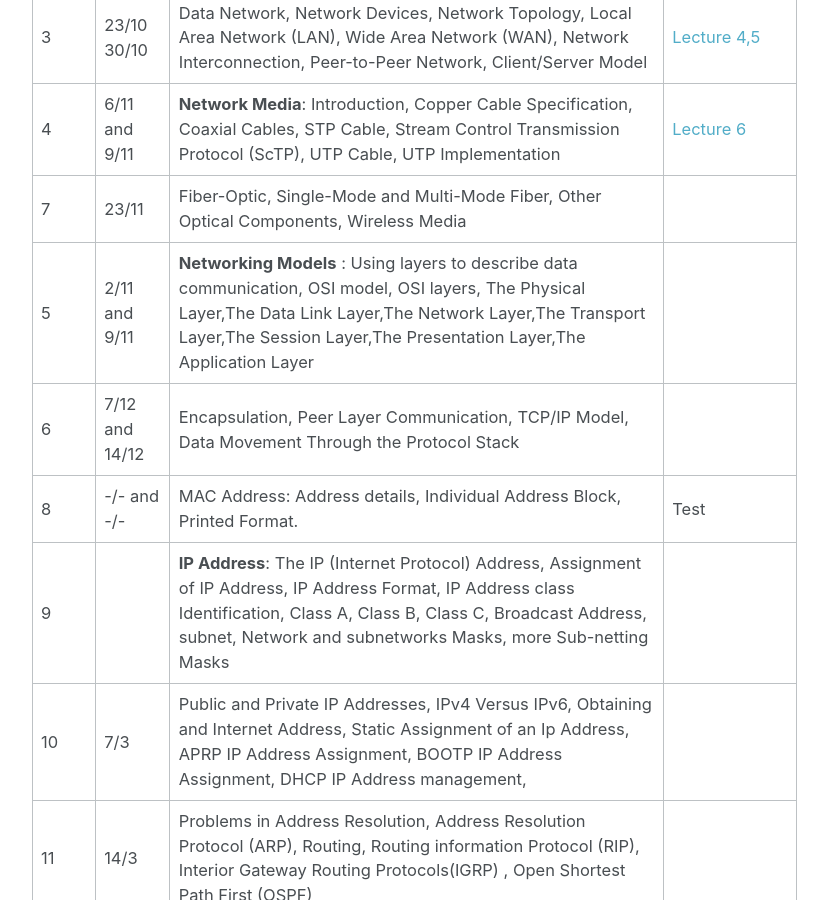
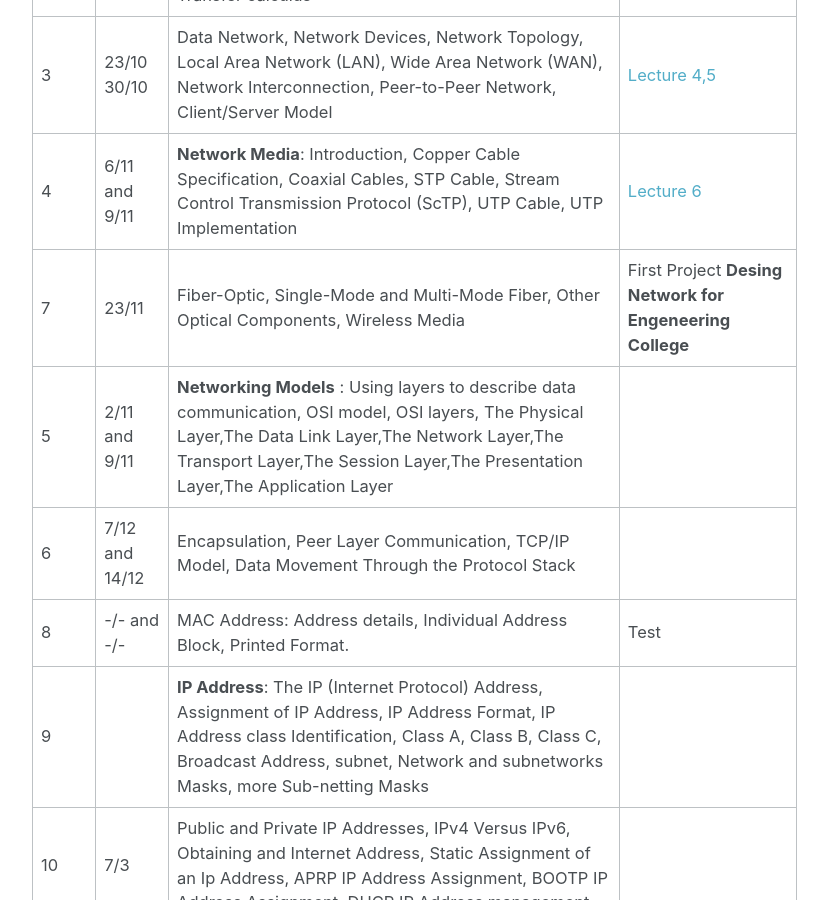
Before and after one commit to alaidi/alaidi.github.io, a Jekyll site: the page built from _posts/courses/2016-2017/2016-9-25-Computer-Network.markdown, in a window 1280 px wide and 900 px high, scrolled down 914 px. Shown: the whole window, without its empty margins (252-1080 px from the left). Built offline with Jekyll 4.4.1, drawn with Linux system fonts in a browser that asks for light colours.

Commit message:
update newtork

```diff
--- a/_posts/courses/2016-2017/2016-9-25-Computer-Network.markdown
+++ b/_posts/courses/2016-2017/2016-9-25-Computer-Network.markdown
@@ -24,7 +24,7 @@
 | 2    | 16/10           | **Networking Fundamentals**: Bandwidth, Digital Versus Analog Bandwidth, Bandwidth Measurement, Bandwidth Limitation, Bandwidth Troughput and Data Transfer calculus | [Lecture 1,2,3][ch1]                                                  |
 | 3    | 23/10 <br>30/10 | Data Network, Network Devices, Network Topology, Local Area Network (LAN), Wide Area Network (WAN), Network Interconnection, Peer-to-Peer Network, Client/Server Model |       [Lecture 4,5][ch2]                                            |
 | 4    | 6/11 and 9/11   | **Network Media**: Introduction, Copper Cable Specification, Coaxial Cables, STP Cable,  Stream Control Transmission Protocol (ScTP), UTP Cable, UTP Implementation                                                  |[Lecture 6][ch3]       |
-| 7    | 23/11           | Fiber-Optic, Single-Mode and Multi-Mode Fiber, Other Optical Components, Wireless Media                                   |                                                                                                                  |
+| 7    | 23/11           | Fiber-Optic, Single-Mode and Multi-Mode Fiber, Other Optical Components, Wireless Media                                   |  First Project **Desing Network for Engeneering College**                                                        |
 | 5    | 2/11 and 9/11   | **Networking Models** : Using layers to describe data communication, OSI model, OSI layers, The Physical Layer,The Data Link Layer,The Network Layer,The Transport Layer,The Session Layer,The Presentation Layer,The Application Layer  |   |
 | 6    | 7/12 and 14/12  | Encapsulation, Peer Layer Communication, TCP/IP Model, Data Movement Through the Protocol Stack                           |                                                                                                                  |
 | 8    | -/- and -/-     | MAC Address: Address details, Individual Address Block, Printed Format.                                                   | Test                                                                                                             |
```
